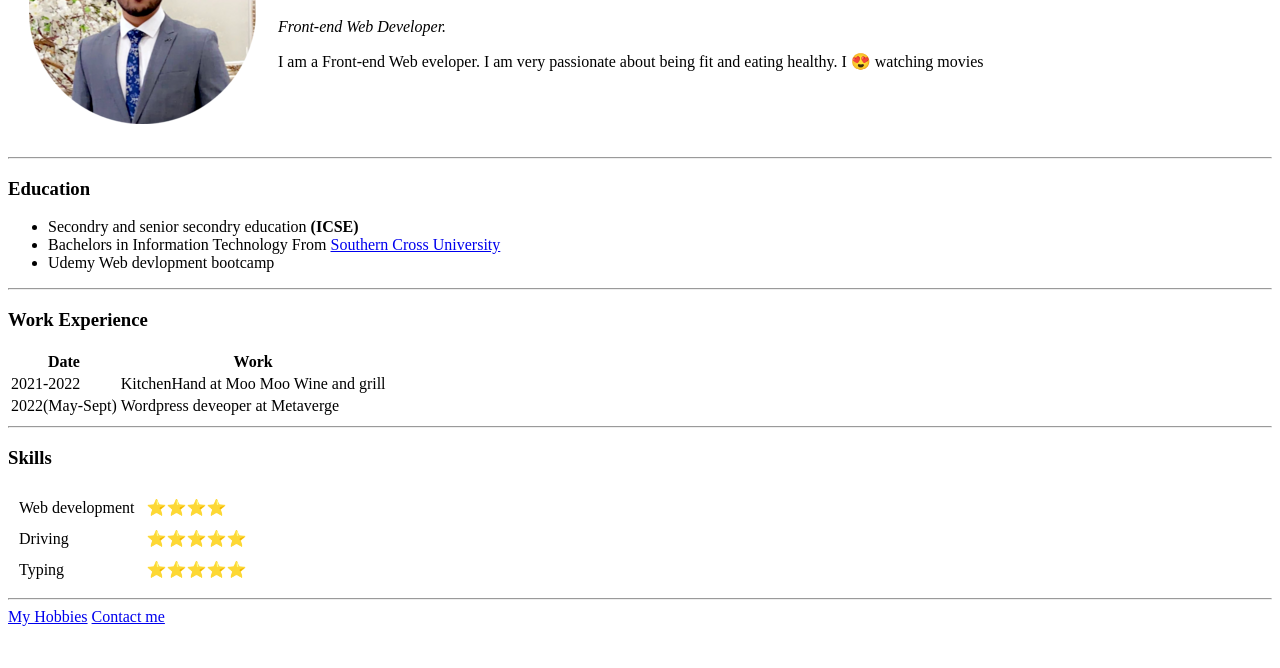
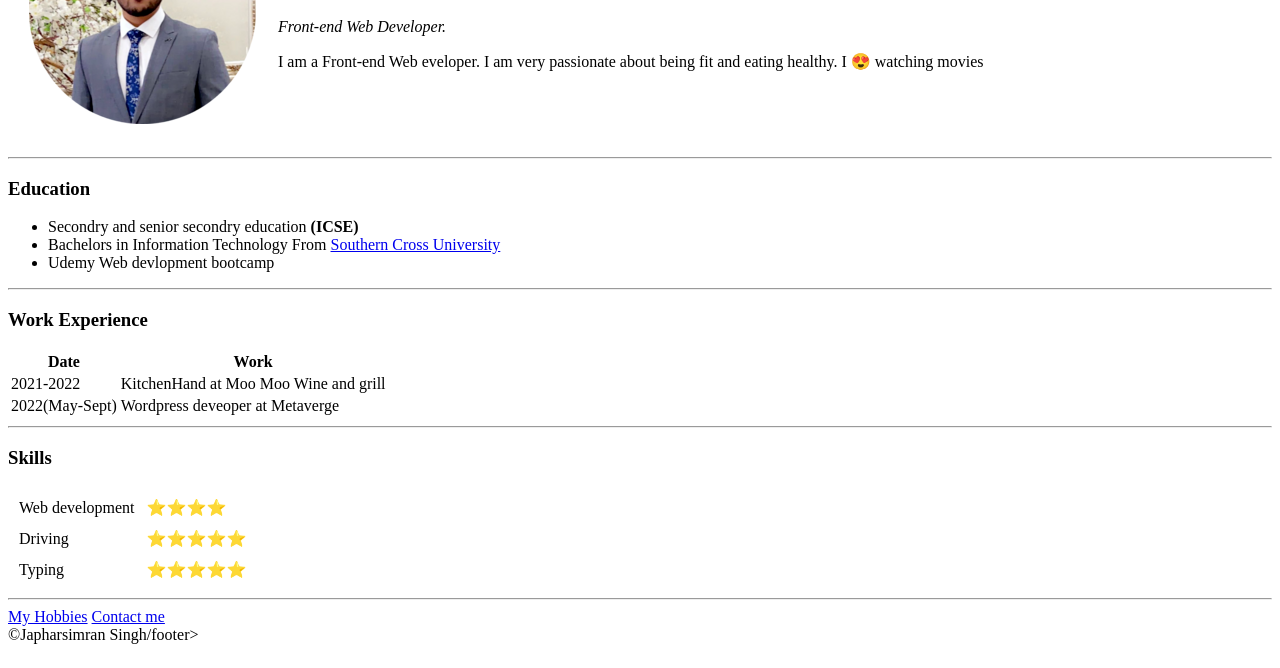
Before and after one commit to Jsingh86/Personal-Website, a plain HTML site: page index.html in a window 1280 px wide. Shown: the part 132-800 px from the top of the page. Drawn offline with Linux system fonts and the light colour scheme.

Commit message:
Update index.html
Added footer

```diff
--- a/index.html
+++ b/index.html
@@ -60,5 +60,5 @@
   <a href="Hobbies.html">My Hobbies</a>
   <a href="Contact.html">Contact me</a>
 </body>
-
+  <footer>©Japharsimran Singh/footer>
 </html>
```
